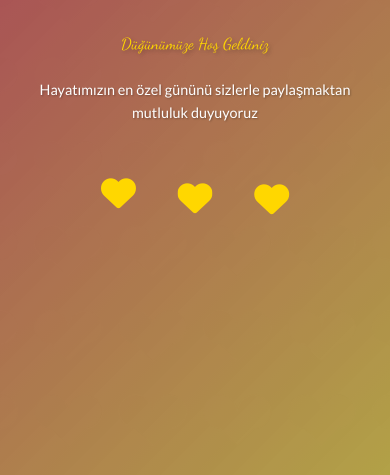
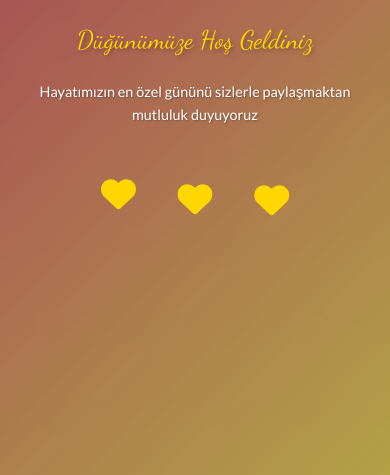
Before and after one commit to nmnclk/nmnclk.github.io, a plain HTML site: page index.html in a window 390 px wide. Shown: the part 369-844 px from the top of the page. Drawn offline with nearby package versions, Linux system fonts and the light colour scheme.

Commit message:
index.html dosyasında düğün tarihini belirten metin, küçük bir değişiklikle <small> etiketi yerine <p> etiketi ile güncellendi. Ayrıca, wedding.css dosyasında .wedding-date sınıfının yazı boyutları artırıldı.

```diff
--- a/assets/css/wedding.css
+++ b/assets/css/wedding.css
@@ -157,7 +157,7 @@ body {
 
 .wedding-date {
     font-family: 'Dancing Script', cursive;
-    font-size: 2rem;
+    font-size: 2.5rem;
     font-weight: 400;
     color: var(--gold);
 }
@@ -477,7 +477,7 @@ body {
     }
 
     .wedding-date {
-        font-size: 1.5rem;
+        font-size: 2.2rem;
     }
 
     .hero-subtitle {
@@ -528,7 +528,7 @@ body {
     }
 
     .wedding-date {
-        font-size: 1.1rem;
+        font-size: 1.8rem;
     }
 
     .hero-subtitle {
@@ -601,7 +601,7 @@ body {
     }
 
     .wedding-date {
-        font-size: 1rem;
+        font-size: 1.6rem;
     }
 
     .hero-subtitle {
```
